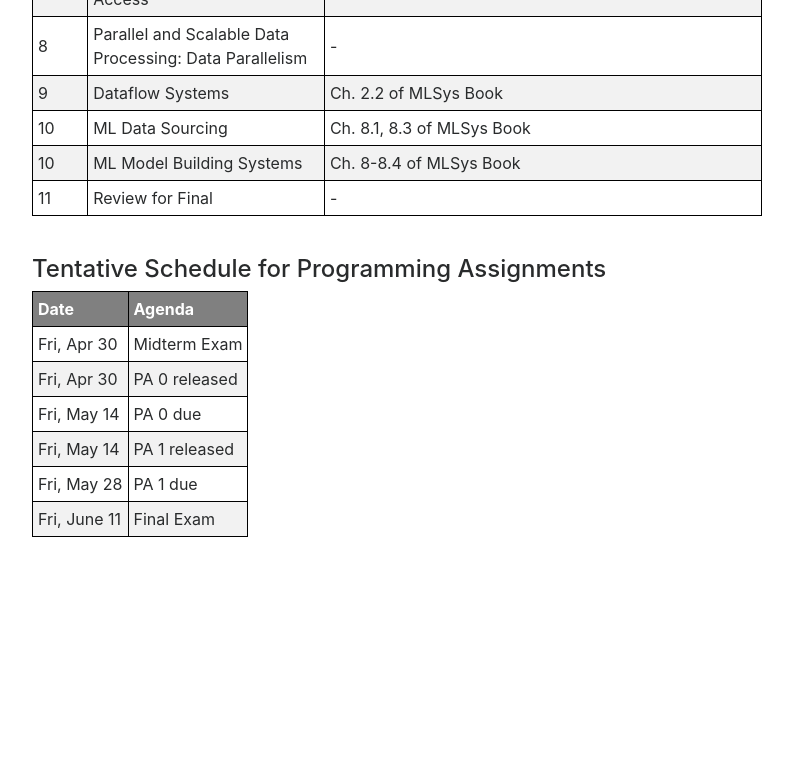
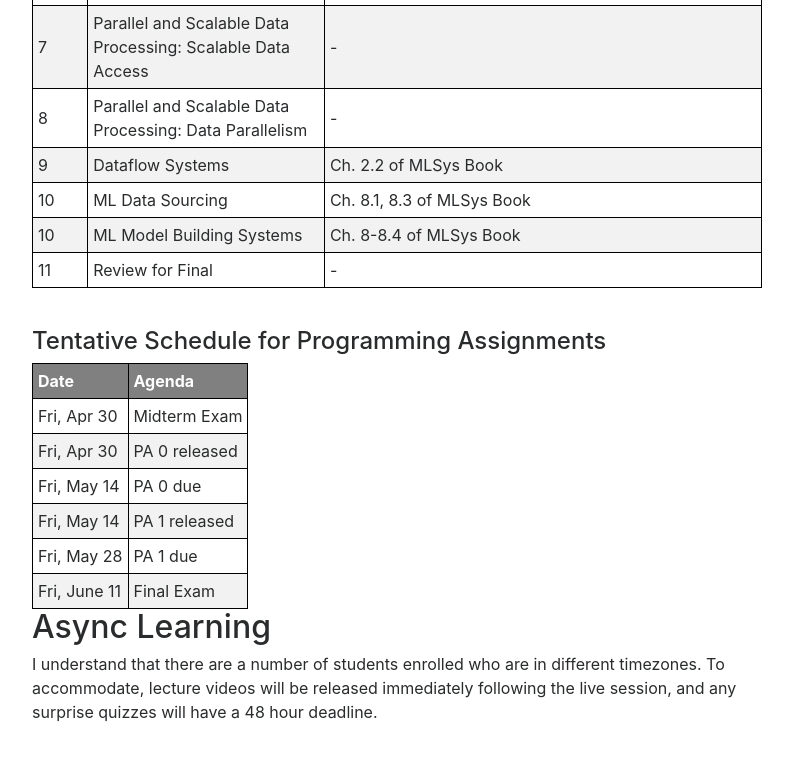
Before and after one commit to albuyeh/dsc102-spring-2021, a Jekyll site: the page built from docs/index.md, in a window 1280 px wide and 900 px high, scrolled down 4079 px. Shown: the top 761 px of the window, without its empty margins (243-1036 px from the left). Built offline with Jekyll 4.4.1, drawn with Linux system fonts in a browser that asks for light colours; nearby versions of some CDN libraries; before the commit the page ends 4776 px from its top, so only the background shows below that; some of the changed text lies outside the part shown.

Commit message:
async learning

```diff
--- a/docs/index.md
+++ b/docs/index.md
@@ -73,7 +73,11 @@ reweighting of the other components.
 
 - There will be (many) surprise quizzes on random lecture dates to
 help you retain the material. These will constitute your participation
-score.
+score.  **Note**: There will be a lag on quiz return deadlines to
+accommodate students in different time zones.  The quiz will be released
+at lecture time (announced in the lecture video) and due 48 hours
+following.
+
 
 - The discussion sections will be used by the TAs to prepare you for the
 programming assignments and help you gain experience with cloud components.
@@ -83,6 +87,7 @@ both during class and outside of class. If the guest lecture occurs during
 class, the content discussed is fair game for the final. If it occurs
 outside of class, the content offers a small opportunity for extra credit
 on a midterm or final.
+
 
 #### Prerequisites
 
@@ -186,3 +191,10 @@ Cumulative Final Exam: Friday, 06/11, 11:30am-2:30pm
 |Fri, May 14|PA 1 released|
 |Fri, May 28|PA 1 due|
 |Fri, June 11|Final Exam|
+
+# Async Learning
+
+I understand that there are a number of students enrolled who are in
+different timezones.  To accommodate, lecture videos will be released
+immediately following the live session, and any surprise quizzes will
+have a 48 hour deadline.
```
